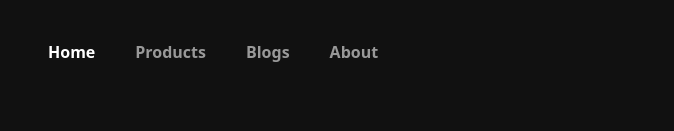
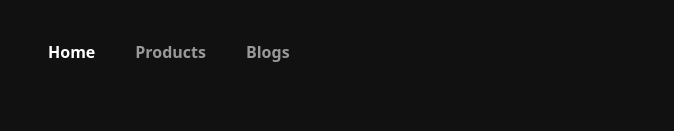
Before and after one commit to junaidapdev/dope-portfolio, a React (Create React App) app: page / in a window 1280 px wide. Shown: the top 131 px of the page, without its empty margins (300-974 px from the left). Built offline with nearby package versions, Linux system fonts and the light colour scheme.

Commit message:
some modifications

```diff
--- a/src/App.js
+++ b/src/App.js
@@ -17,7 +17,7 @@
         <Route path="/" element={<Home/>}/>
         <Route path="/products" element={<Products/>}/>
         <Route path="/blogs" element={<Blogs/>}/>
-        <Route path="/about" element={<About/>}/>
+        {/* <Route path="/about" element={<About/>}/> */}
       </Routes>
     </div>
   );
--- a/src/sections/Navbar.jsx
+++ b/src/sections/Navbar.jsx
@@ -41,14 +41,14 @@
                 </NavLink>
               </li>
 
-              <li>
+              {/* <li>
                 <NavLink
                   to="/about"
                   className="font-semibold text-[#999999]  p-2 sm:px-3 sm:py-2 rounded-lg hover:bg-[#333333] transition-all"
                 >
                   About
                 </NavLink>
-              </li>
+              </li>  */}
             </ul>
           {/* </div> */}
         </div>
```
